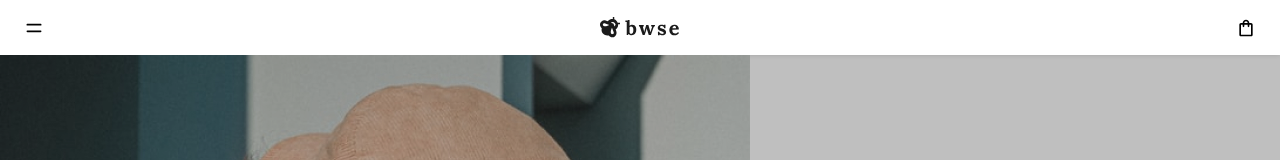
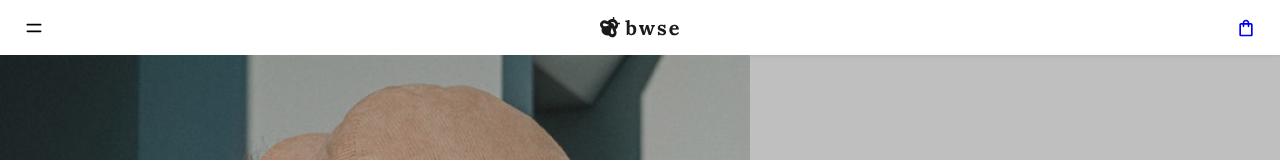
Before and after one commit to ding-09/e-commerce, a React (Create React App) app: page / in a window 1280 px wide. Shown: the top 160 px of the page. Built offline with nearby package versions, Linux system fonts and the light colour scheme.

Commit message:
linked up cart icon to cart page

```diff
--- a/src/components/header/Header.jsx
+++ b/src/components/header/Header.jsx
@@ -1,4 +1,5 @@
 import React, { useState, useEffect } from 'react';
+import { Link } from 'react-router-dom';
 import { motion } from 'framer-motion';
 import logo from '../../assets/logo.svg';
 import { HiOutlineMenuAlt4 } from 'react-icons/hi';
@@ -43,9 +44,9 @@ const Header = () => {
           <Figure>
             <img src={logo} alt='Logo' />
           </Figure>
-          <button className='shopping-bag'>
+          <Link to='cart'>
             <MdOutlineShoppingBag />
-          </button>
+          </Link>
         </NavContainer>
       </Container>
     </header>
```
